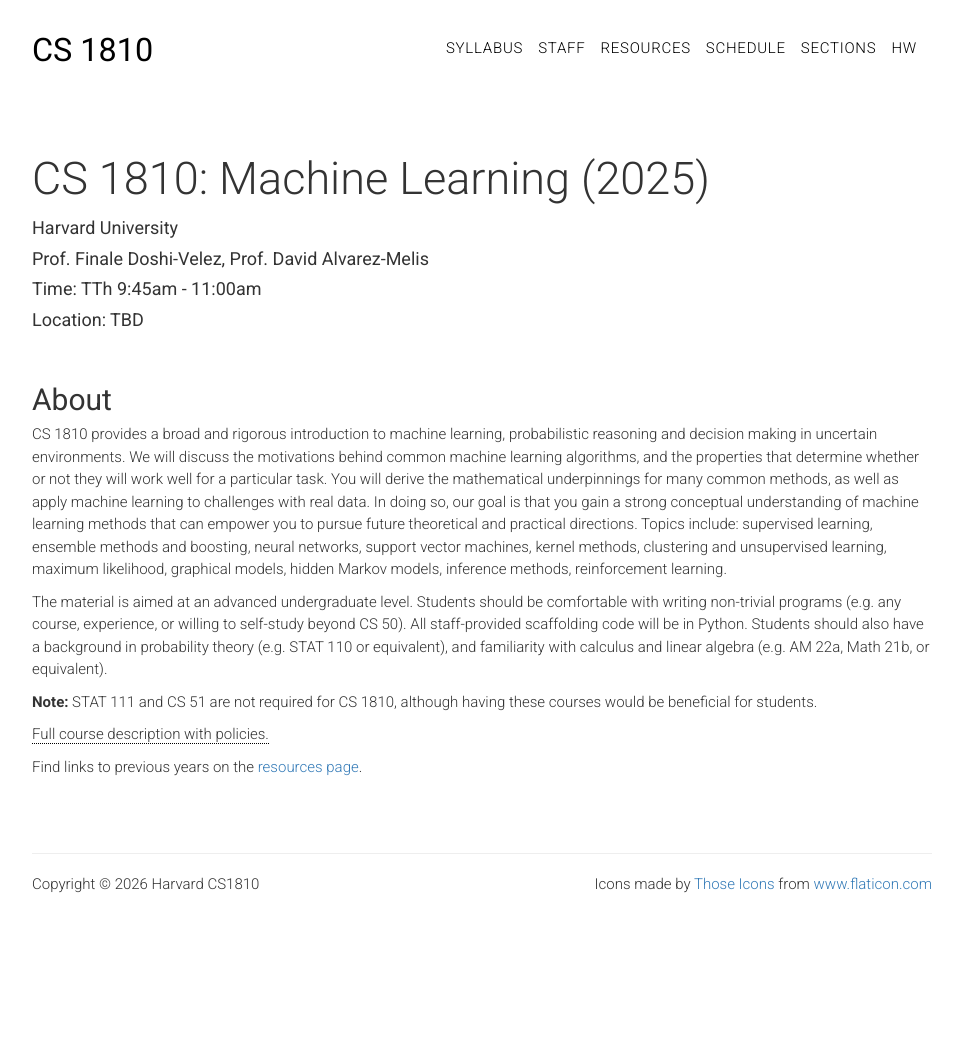
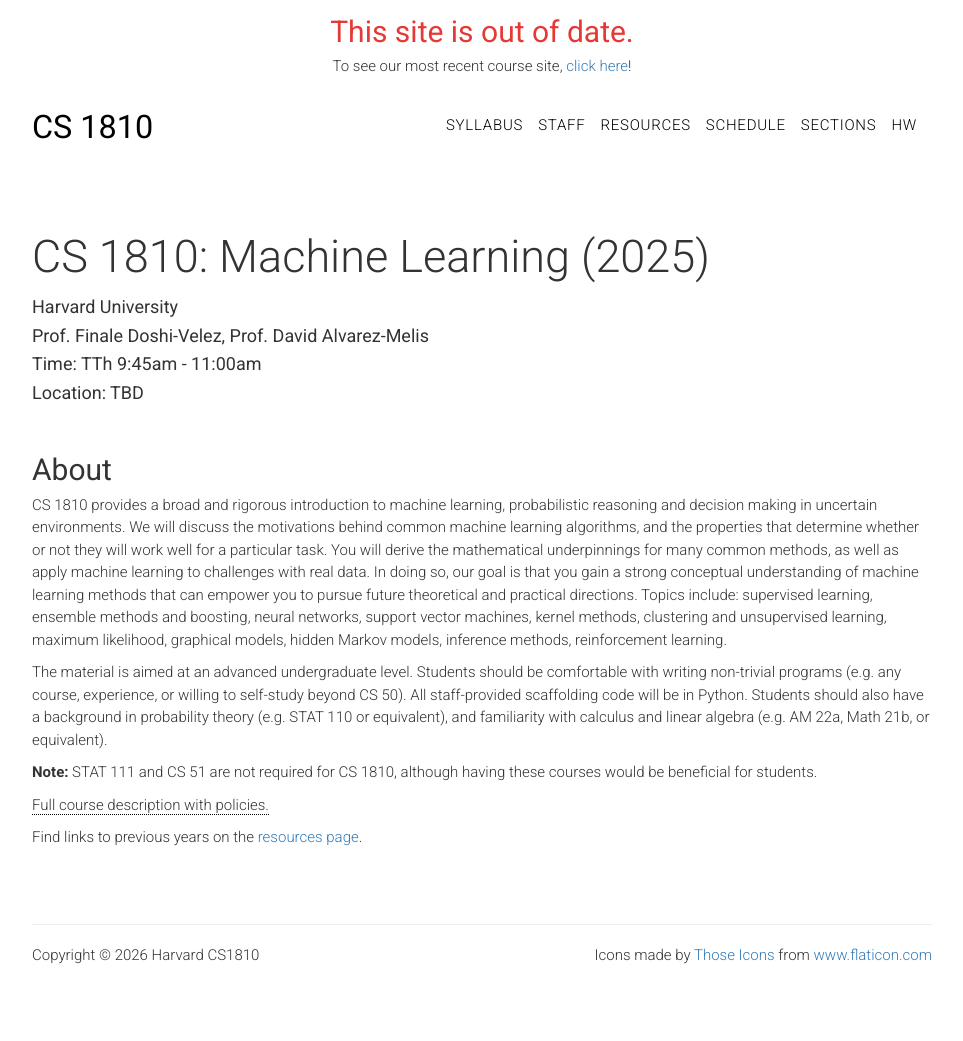
Before and after one commit to harvard-ml-courses/cs181-web, a Jekyll site: the page built from index.html, in a window 1280 px wide. Shown: the whole page, without its empty margins (158-1121 px from the left). Built offline with Jekyll 4.4.1, drawn with Linux system fonts in a browser that asks for light colours; before the commit the page ends 971 px from its top, so only the background shows below that.

Commit message:
indicate that site is outdated

```diff
--- a/_config.yml
+++ b/_config.yml
@@ -1,3 +1,3 @@
 title: CS181
 url: https://harvard-ml-courses.github.io
-baseurl: /cs181-web
+baseurl: /cs181-web-2025
--- a/_includes/head.html
+++ b/_includes/head.html
@@ -5,6 +5,11 @@
 	<meta name="description" content="">
 	<title>{% if page.title %} {{ page.title }} | {% endif %}{{site.title}}</title>
 
+	<section class="main-container text">
+		<h2 class="title announcement">This site is out of date.</h2>
+		  To see our most recent course site, <a href="https://harvard-ml-courses.github.io/cs181-web/">click here</a>!
+	<section>
+
 	<!-- CSS files -->
 	<link href="https://fonts.googleapis.com/css?family=Roboto:300,400,500,700&display=swap" rel="stylesheet">
 	<link rel="stylesheet" href="https://maxcdn.bootstrapcdn.com/bootstrap/3.3.6/css/bootstrap.min.css"
```
